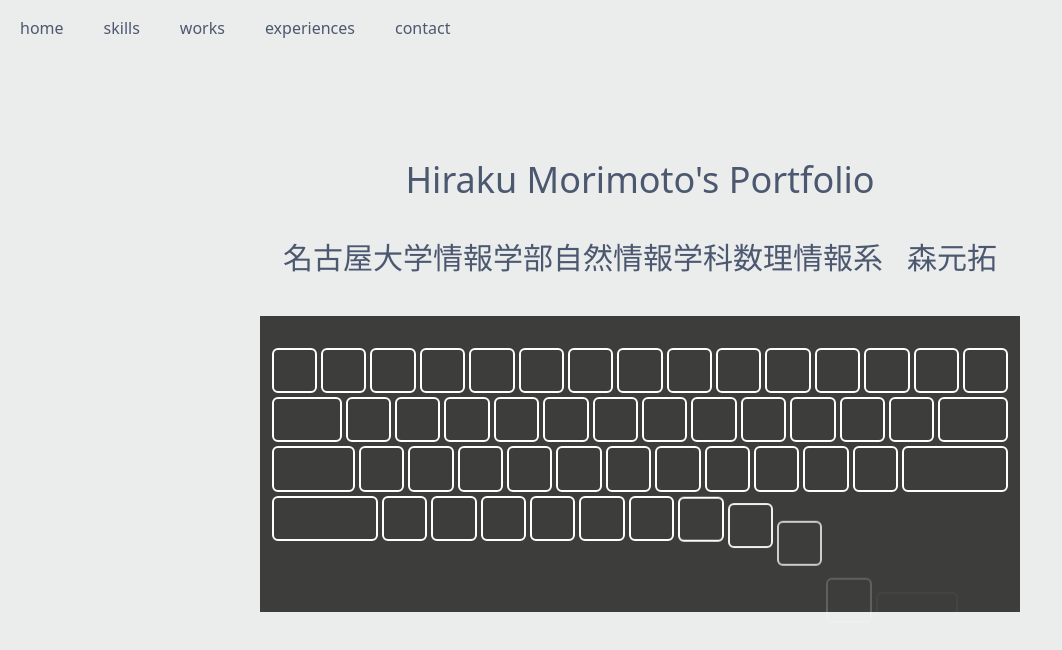
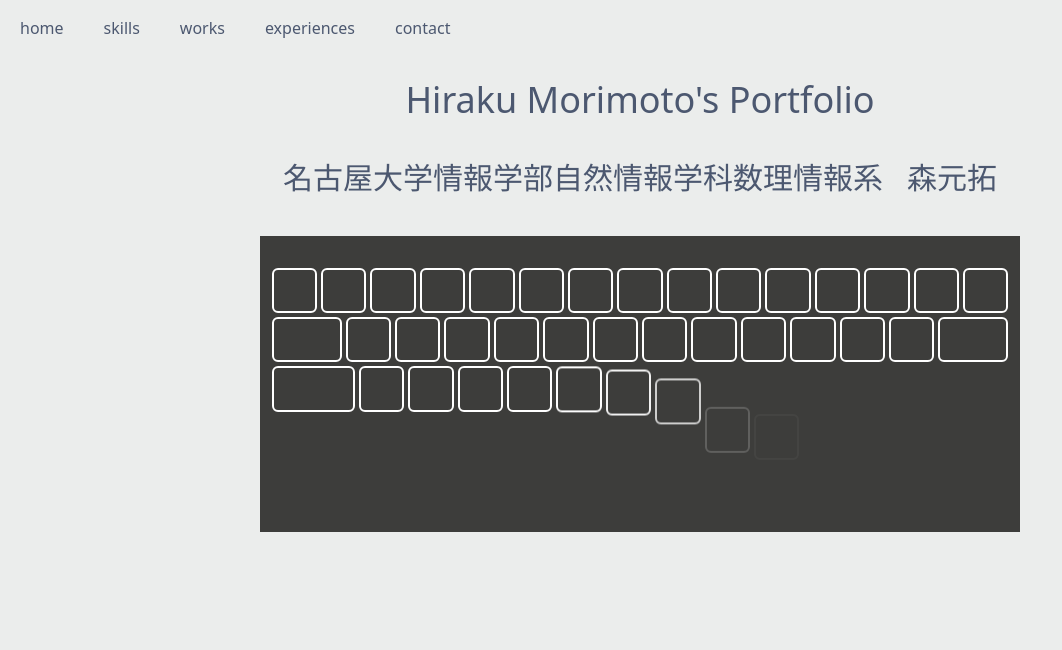
Before and after one commit to hirakuuuu/portfolio, a Next.js app: page / in a window 1280 px wide. Shown: the top 650 px of the page, without its empty margins (0-1062 px from the left). Built offline with nearby package versions, Linux system fonts and the light colour scheme.

Commit message:
[add] ホーム画面作成

```diff
--- a/src/components/organisms/Keyboard.tsx
+++ b/src/components/organisms/Keyboard.tsx
@@ -67,9 +67,10 @@ const FifthKeyLine = () => {
 const Keyboard = () => {
   return (
     <>
-      <div className="overflow-hidden after:absolute after:bottom-0 after:left-0 after:top-0 after:block after:translate-y-0 after:animate-slide-mask-down after:bg-[#ebedec] "></div>
-      <div className="flex justify-center">
-        <div className="aspect-[1/0.39] w-[95%] max-w-[760px] bg-[#3d3d3b] md:block md:w-3/4">
+      <div className="animate-key-slide-in-up mb-4 [animation-delay:1.0s]">
+        <div className="animate-scale-up-move [animation-delay:8.0s]">
+          <div className="flex animate-fuwafuwa-move justify-center  [animation-delay:10.0s]">
+            <div className="aspect-[1/0.39] w-[95%] max-w-[760px] bg-[#3d3d3b] md:block md:w-3/4 ">
               <div className="h-[10%]"></div>
               <FirstKeyLine />
               <SecondKeyLine />
@@ -78,6 +79,8 @@ const Keyboard = () => {
               <FifthKeyLine />
             </div>
           </div>
+        </div>
+      </div>
     </>
   );
 };
--- a/src/components/organisms/SpHeader.tsx
+++ b/src/components/organisms/SpHeader.tsx
@@ -9,7 +9,7 @@ const SpHeader = () => {
       {isMenuVisible >= 0 && (
         <div
           className={
-            "fixed left-0 top-0 z-10 block h-screen w-full  animate-slide-in-up bg-[#3d3d3b]/80 " +
+            "fixed left-0 top-0 z-10 block h-screen w-full -translate-y-[100vh] animate-slide-in-up bg-[#3d3d3b] " +
             (isMenuVisible === 1
               ? "animate-slide-in-up"
               : isMenuVisible === 0
@@ -22,27 +22,27 @@ const SpHeader = () => {
               <SpLinkButton
                 text="home"
                 path="/"
-                onClick={() => setIsMenuVisible(-1)}
+                onClick={() => setIsMenuVisible(0)}
               />
               <SpLinkButton
                 text="skills"
                 path="/skills"
-                onClick={() => setIsMenuVisible(-1)}
+                onClick={() => setIsMenuVisible(0)}
               />
               <SpLinkButton
                 text="works"
                 path="/works"
-                onClick={() => setIsMenuVisible(-1)}
+                onClick={() => setIsMenuVisible(0)}
               />
               <SpLinkButton
                 text="experiences"
                 path="/experiences"
-                onClick={() => setIsMenuVisible(-1)}
+                onClick={() => setIsMenuVisible(0)}
               />
               <SpLinkButton
                 text="contact"
                 path="/contact"
-                onClick={() => setIsMenuVisible(-1)}
+                onClick={() => setIsMenuVisible(0)}
               />
             </li>
 
@@ -59,9 +59,9 @@ const SpHeader = () => {
       )}
 
       <div
-        className="relative ml-2 mr-auto mt-4 block h-[20px] w-[25px] before:absolute
-      before:right-0 before:top-0 before:block before:h-[2px] before:w-full before:bg-[#4c5870] before:content-[''] after:absolute
-      after:bottom-0 after:right-0 after:block after:h-[2px] after:w-full after:bg-[#4c5870] after:content-[''] md:hidden"
+        className="relative ml-2 mr-auto mt-4 block h-[20px] w-[25px]
+        before:absolute before:right-0 before:top-0 before:block before:h-[2px] before:w-full before:bg-[#4c5870] before:content-['']
+        after:absolute after:bottom-0 after:right-0 after:block after:h-[2px] after:w-full after:bg-[#4c5870] after:content-[''] md:hidden"
         onClick={() => setIsMenuVisible(1)}
       >
         <span className="absolute right-0 top-1/2 block h-[2px] w-full -translate-y-1/2 bg-[#4c5870]"></span>
--- a/src/pages/index.tsx
+++ b/src/pages/index.tsx
@@ -4,7 +4,7 @@ import Keyboard from "@/components/organisms/Keyboard";
 const Home = () => {
   return (
     <>
-      <div className="mt-[15vh] text-center align-middle">
+      <div className="text-center align-middle 2xl:mt-[15vh]">
         <div className="my-10 text-2xl text-[#4c5870] md:text-4xl">
           Hiraku Morimoto's Portfolio
         </div>
@@ -13,7 +13,7 @@ const Home = () => {
           <span className="block md:hidden">
             <br />
           </span>
-          <span className="mr-6">自然情報学科数理情報系</span>
+          <span className="md:mr-6">自然情報学科数理情報系</span>
           <span className="block md:hidden">
             <br />
           </span>
--- a/src/styles/globals.scss
+++ b/src/styles/globals.scss
@@ -23,30 +23,30 @@ body {
 // キーボードのアニメーション設定
 @for $i from 0 through 15 {
   .key-line-1 div:nth-child(#{$i}n) {
-    animation-delay: #{$i * 0.1}s;
+    animation-delay: #{$i * 0.1+1.5}s;
   }
 }
 
 @for $i from 0 through 14 {
   .key-line-2 div:nth-child(#{$i}n) {
-    animation-delay: #{$i * 0.1+1.5}s;
+    animation-delay: #{$i * 0.1+3}s;
   }
 }
 
 @for $i from 0 through 13 {
   .key-line-3 div:nth-child(#{$i}n) {
-    animation-delay: #{$i * 0.1+2.9}s;
+    animation-delay: #{$i * 0.1+4.4}s;
   }
 }
 
 @for $i from 0 through 13 {
   .key-line-4 div:nth-child(#{$i}n) {
-    animation-delay: #{$i * 0.1+4.2}s;
+    animation-delay: #{$i * 0.1+5.7}s;
   }
 }
 
 @for $i from 0 through 5 {
   .key-line-5 div:nth-child(#{$i}n) {
-    animation-delay: #{$i * 0.1+5.5}s;
+    animation-delay: #{$i * 0.1+7}s;
   }
 }
--- a/tailwind.config.js
+++ b/tailwind.config.js
@@ -10,24 +10,46 @@ module.exports = {
       animation: {
         "slide-in-bottom":
           "slide-in-bottom 0.5s cubic-bezier(0.785, 0.135, 0.15, 0.86)  both",
+        "slide-key-in-up":
+          "slide-key-in-up 0.5s cubic-bezier(0.390, 0.575, 0.565, 1.000) both",
         "slide-in-up":
           "slide-in-up 0.5s cubic-bezier(0.390, 0.575, 0.565, 1.000) both",
         "slide-out-up":
-          "slide-out-up 0.5s cubic-bezier(0.390, 0.575, 0.565, 1.000) both",
+          "slide-out-up 0.75s cubic-bezier(0.390, 0.575, 0.565, 1.000) both",
         "scale-up-bottom":
           "scale-up-bottom 0.4s cubic-bezier(0.390, 0.575, 0.565, 1.000)   both",
         "slide-mask-down":
-          "slide-mask-down 1.2s cubic-bezier(0.800, 0.00, 0.170, 1.000) both",
+          "slide-mask-down 1.0s cubic-bezier(0.800, 0.00, 0.170, 1.000) both",
+        "fuwafuwa-move": "fuwafuwa-move 2.0s ease-in-out infinite both",
+        "scale-up-move": "scale-up-move 1.2s ease  both",
       },
       keyframes: {
         "slide-in-bottom": {
           "0%": {
-            transform: "translateY(100px)",
+            transform: "translateY(50px)",
             opacity: "0",
           },
           to: {
             transform: "translateY(0)",
             opacity: "1",
+          },
+        },
+        "slide-key-in-up": {
+          "0%": {
+            transform: "translateY(-100px)",
+            opacity: "0",
+          },
+          to: {
+            transform: "translateY(0)",
+            opacity: "1",
+          },
+        },
+        "slide-out-up": {
+          "0%, 33%": {
+            transform: "translateY(0)",
+          },
+          to: {
+            transform: "translateY(-100vh)",
           },
         },
         "slide-in-up": {
@@ -36,14 +58,6 @@ module.exports = {
           },
           to: {
             transform: "translateY(0)",
-          },
-        },
-        "slide-out-up": {
-          "0%": {
-            transform: "translateY(0)",
-          },
-          to: {
-            transform: "translateY(-100vh)",
           },
         },
 
@@ -59,10 +73,32 @@ module.exports = {
         },
         "slide-mask-down": {
           "0%": {
-            transform: "translateY(0)",
+            height: "100%",
           },
           to: {
-            transform: "translateY(100vh)",
+            height: "0",
+          },
+        },
+        "fuwafuwa-move": {
+          "0%": {
+            transform: "translateY(0px)",
+          },
+          "50%": {
+            transform: "translateY(-10px)",
+          },
+          "100%": {
+            transform: "translateY(0px)",
+          },
+        },
+        "scale-up-move": {
+          "0%": {
+            transform: "scale(1)",
+          },
+          "50%": {
+            transform: "scale(0.9)",
+          },
+          "100%": {
+            transform: "scale(1)",
           },
         },
       },
```
Lines whose indentation alone changed are shown as unchanged.
